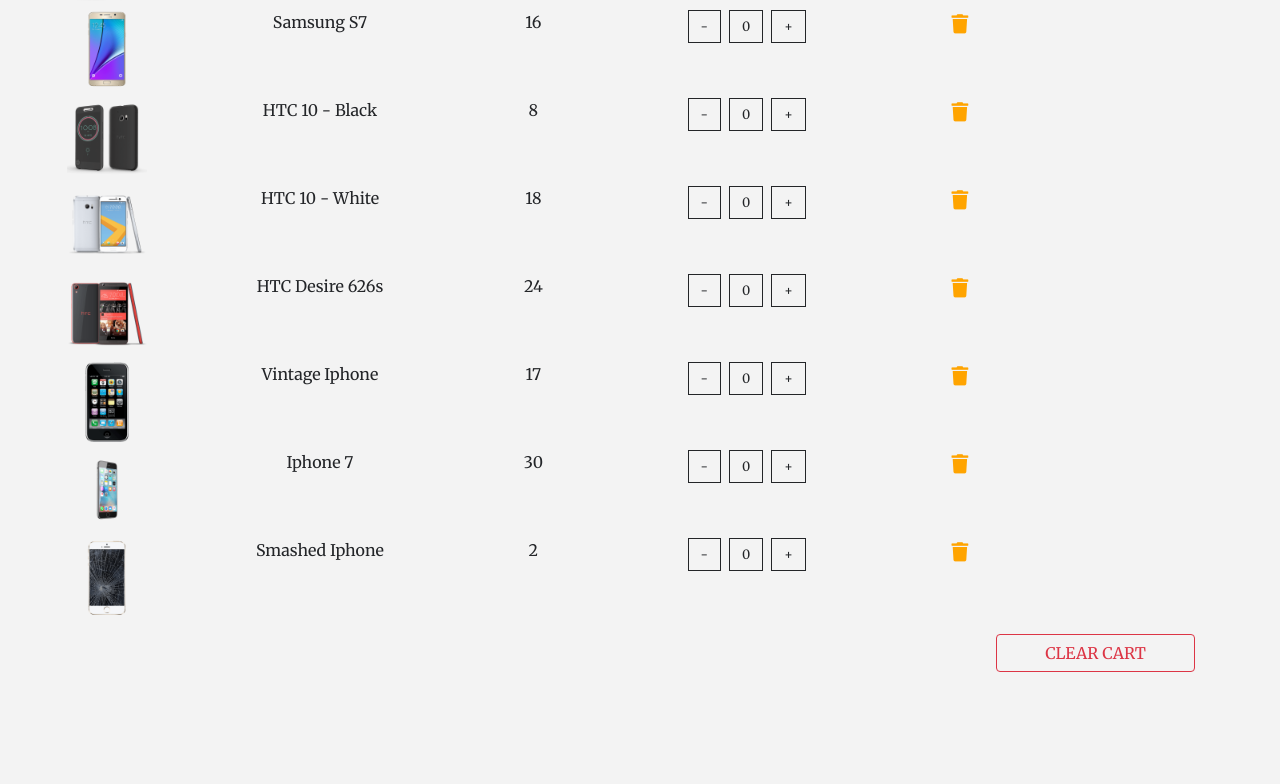
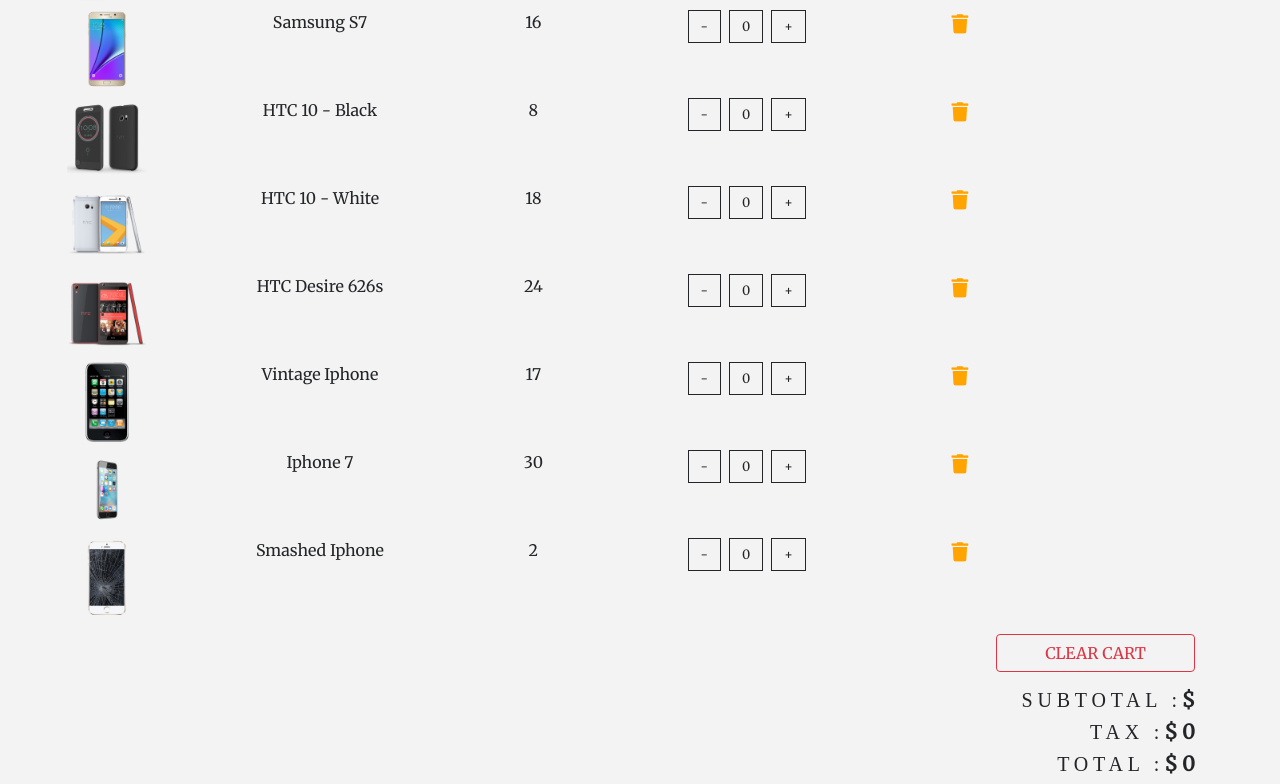
Before and after one commit to kamalyadav11/Online-Mobile-Store, a React (Create React App) app: page /cart in a window 1280 px wide. Shown: the part 272-1056 px from the top of the page. Before the commit the page ends 960 px from the top, so only its background shows below. Built offline with nearby package versions, Linux system fonts and the light colour scheme; a web font is replaced by a local one.

Commit message:
Added Cart total subtotal tax

```diff
--- a/src/components/Cart/CartTotals.js
+++ b/src/components/Cart/CartTotals.js
@@ -2,7 +2,7 @@
 import { Link } from "react-router-dom";
 
 const CartTotals = ({ value }) => {
-  const { cartSubtotl, cartTax, cartTotal, clearCart } = value;
+  const { cartSubtotal, cartTax, cartTotal, clearCart } = value;
   return (
     <React.Fragment>
       <div className="container">
@@ -17,6 +17,18 @@
                 clear cart
               </button>
             </Link>
+            <h5>
+              <span className="text-title">subtotal :</span>
+              <strong>$ {cartSubtotal}</strong>
+            </h5>
+            <h5>
+              <span className="text-title">tax :</span>
+              <strong>$ {cartTax}</strong>
+            </h5>
+            <h5>
+              <span className="text-title">total :</span>
+              <strong>$ {cartTotal}</strong>
+            </h5>
           </div>
         </div>
       </div>
```
